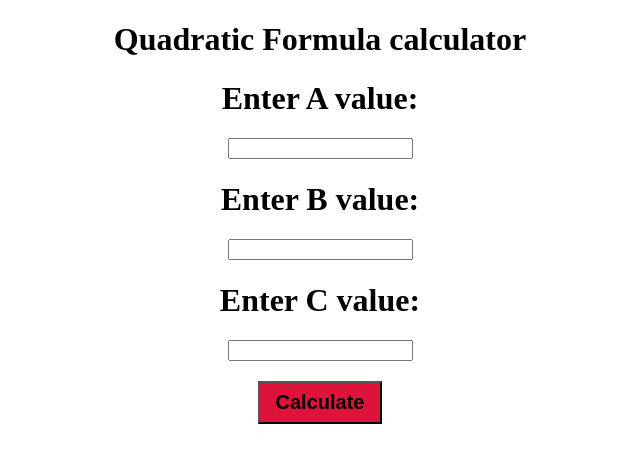
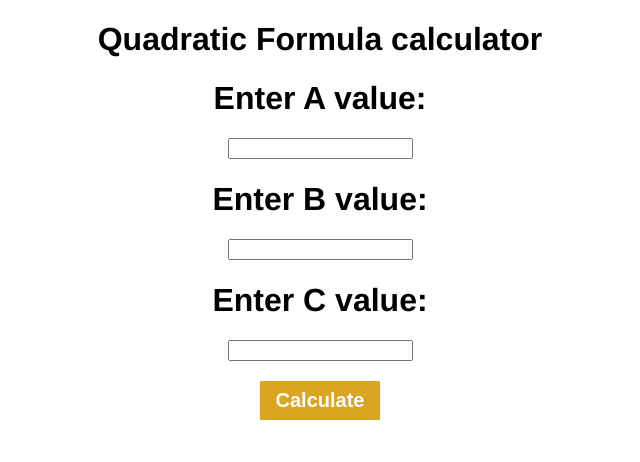
Before and after one commit to Sabsterrexx/QFcalculator, a website: page index.html in a window 1280 px wide. In both pictures the pointer is over the button "Calculate". Shown: the whole page, without its empty margins (320-960 px from the left). Drawn offline with Linux system fonts and the light colour scheme.

Commit message:
Changed the font style and added some button animations

```diff
--- a/style.css
+++ b/style.css
@@ -10,11 +10,19 @@ button{
   font-size: 20px;
   margin-left: auto;
   margin-right: auto;
+  border: none;
+}
+button:hover{
+
+  cursor: pointer;
+  color:white;
+  background-color: goldenrod;
+
 }
 
 body{
 
   text-align: center;
-
+  font-family: 'Franklin Gothic Medium', 'Arial Narrow', Arial, sans-serif;
 
 }
```
